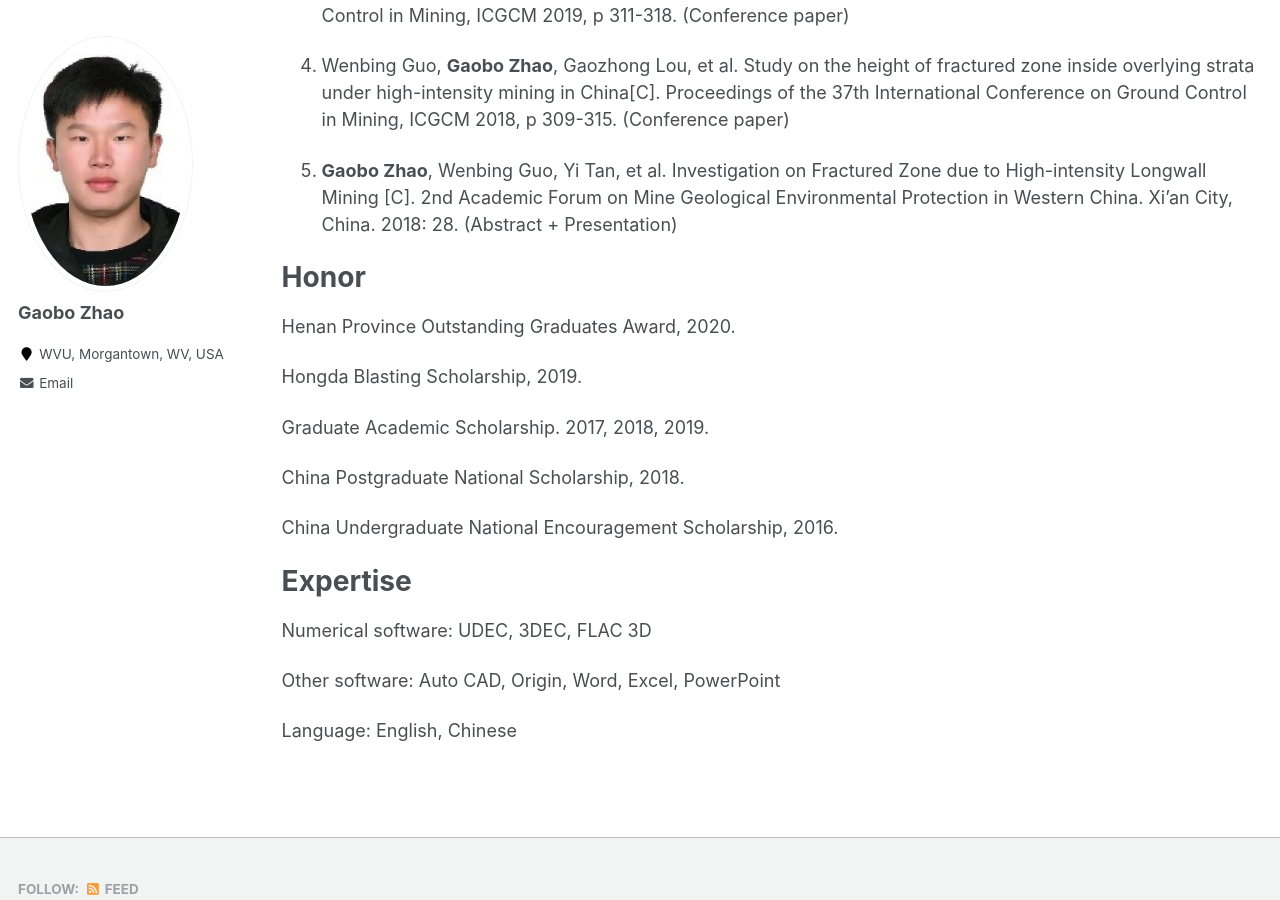
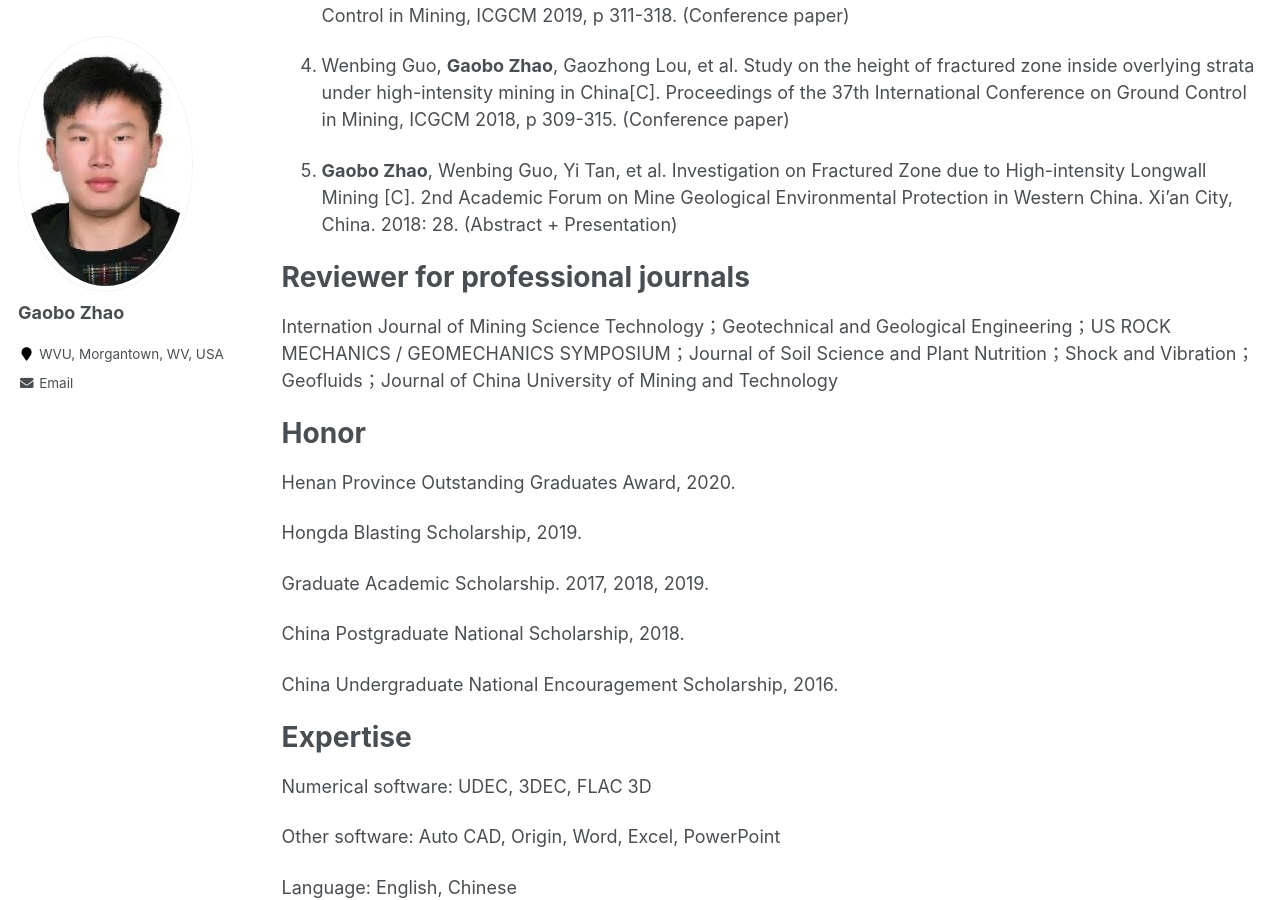
Before and after one commit to ShoulingMeng/ShoulingMeng.github.io, a Jekyll site: the page built from _pages/cv.md, in a window 1280 px wide and 900 px high, scrolled down 5212 px. Built offline with Jekyll 4.4.1, drawn with Linux system fonts in a browser that asks for light colours.

Commit message:
Update cv.md
Add column

```diff
--- a/_pages/cv.md
+++ b/_pages/cv.md
@@ -126,6 +126,9 @@ Conference paper
 
 5.  **Gaobo Zhao**, Wenbing Guo, Yi Tan, et al. Investigation on Fractured Zone due to High-intensity Longwall Mining \[C\]. 2nd Academic Forum on Mine Geological Environmental Protection in Western China. Xi'an City, China. 2018: 28. (Abstract + Presentation)
 
+Reviewer for professional journals
+======
+Internation Journal of Mining Science Technology；Geotechnical and Geological Engineering；US ROCK MECHANICS / GEOMECHANICS SYMPOSIUM；Journal of Soil Science and Plant Nutrition；Shock and Vibration；Geofluids；Journal of China University of Mining and Technology
 
 Honor
 ======
```
